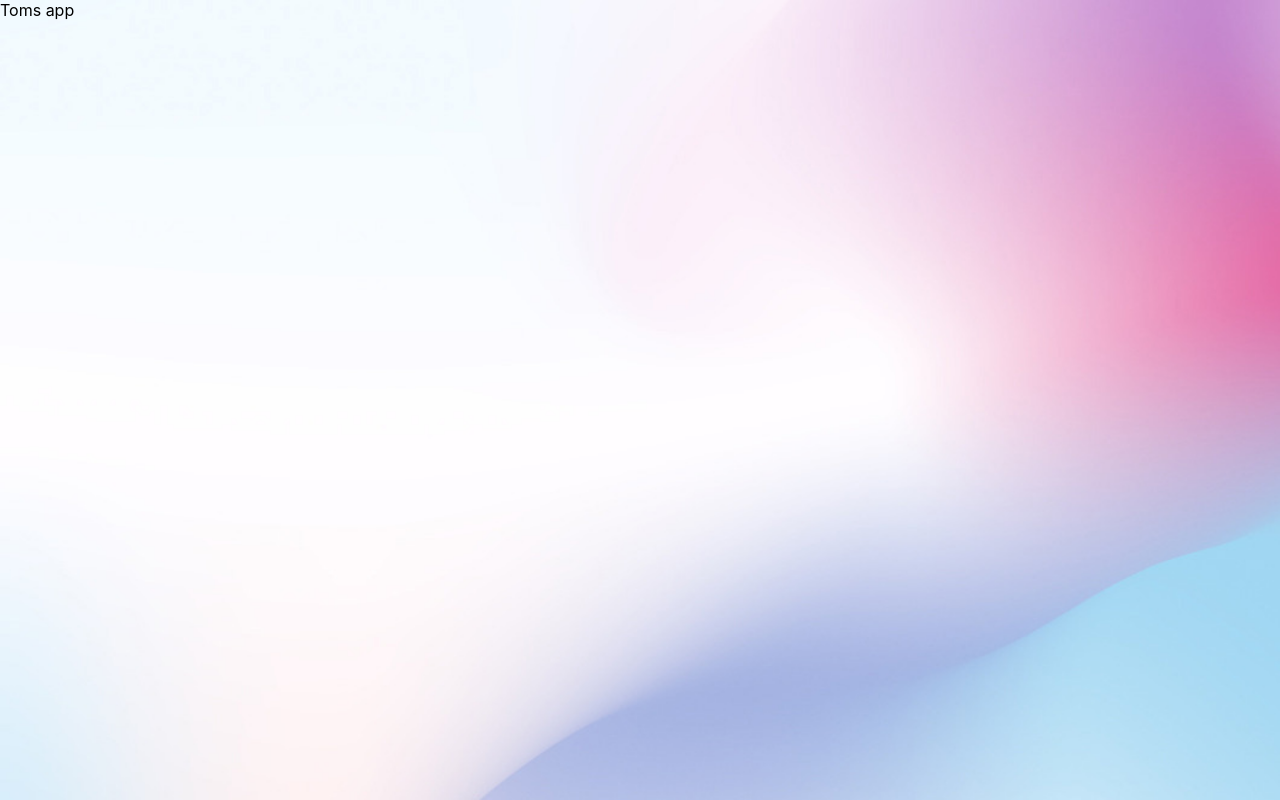
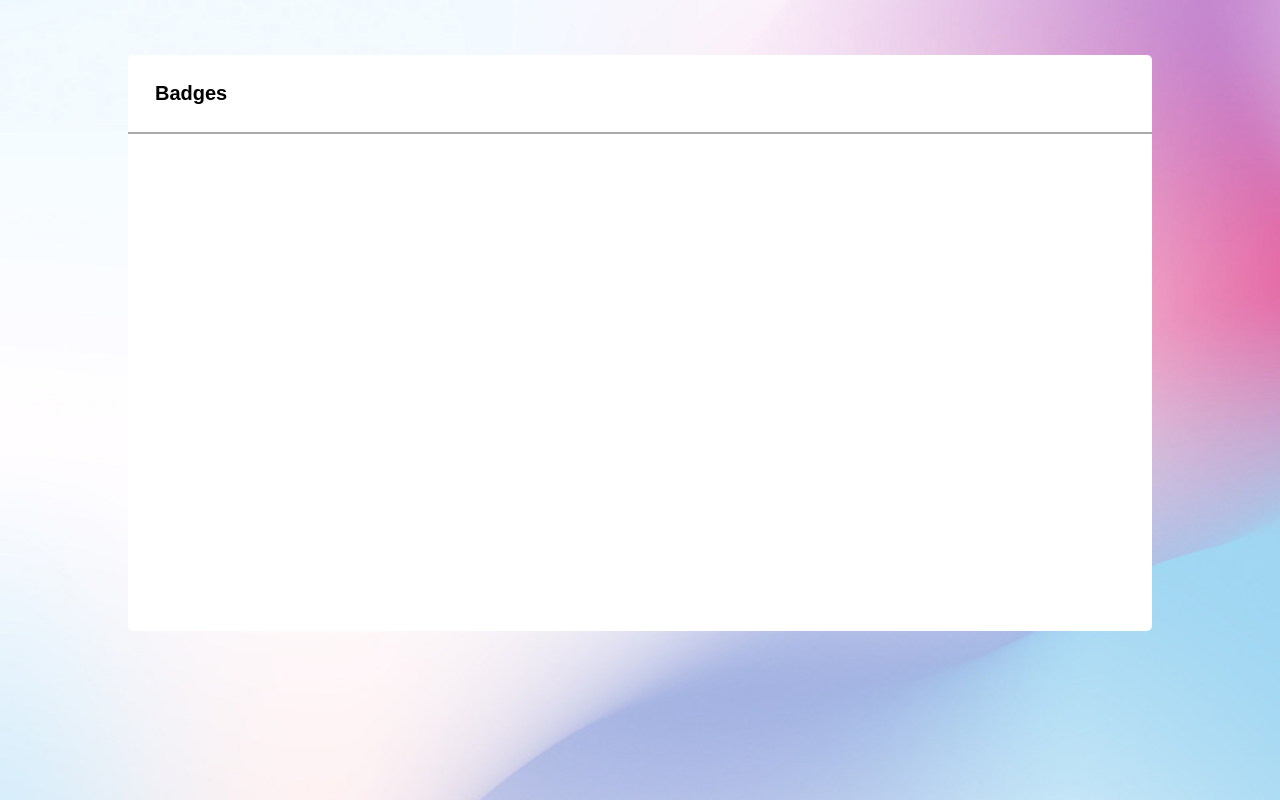
Before and after one commit to tomhughes87/task, a React (Create React App) app: page / in a window 1280 px wide. Built offline with nearby package versions, Linux system fonts and the light colour scheme.

Commit message:
start making main container comp' and style

```diff
--- a/src/App.tsx
+++ b/src/App.tsx
@@ -1,12 +1,13 @@
 import React from "react";
 
 import "./App.css";
+import MainContrainer from "./Components/MainContainer/Index";
 
 function App() {
   return (
     <div className="App">
       <header className="App-header">
-        <a>Toms app</a>
+        <MainContrainer />
       </header>
     </div>
   );
--- /dev/null
+++ b/src/Components/MainContainer/Index.tsx
@@ -0,0 +1,12 @@
+import React from "react";
+import "./styles.css";
+
+export default function MainContrainer() {
+  return (
+    <div id="main-contrainer">
+      <div id="header-main-contain">
+        <p>Badges</p>
+      </div>
+    </div>
+  );
+}
--- /dev/null
+++ b/src/Components/MainContainer/styles.css
@@ -0,0 +1,32 @@
+#main-contrainer{
+  height: 72vh;
+  max-height: 700px;
+
+  width: 80vw;
+  max-width: 1250px;
+
+  background-color: rgb(255, 255, 255);
+  margin: auto;
+  top: 55px;
+  position: relative;
+
+  border-radius: 5px;
+}
+
+#header-main-contain{
+  /* background-color: antiquewhite; */
+  display: flex;
+
+  border: 0px;
+  border-bottom: 2px;
+  border-color: #aaa;
+  border-style: solid;
+}
+
+#header-main-contain p{
+  font-family: sans-serif;
+  font-size: 20px;
+  font-weight: 600;
+  padding: 7px;
+  margin-left: 20px;
+}
```
